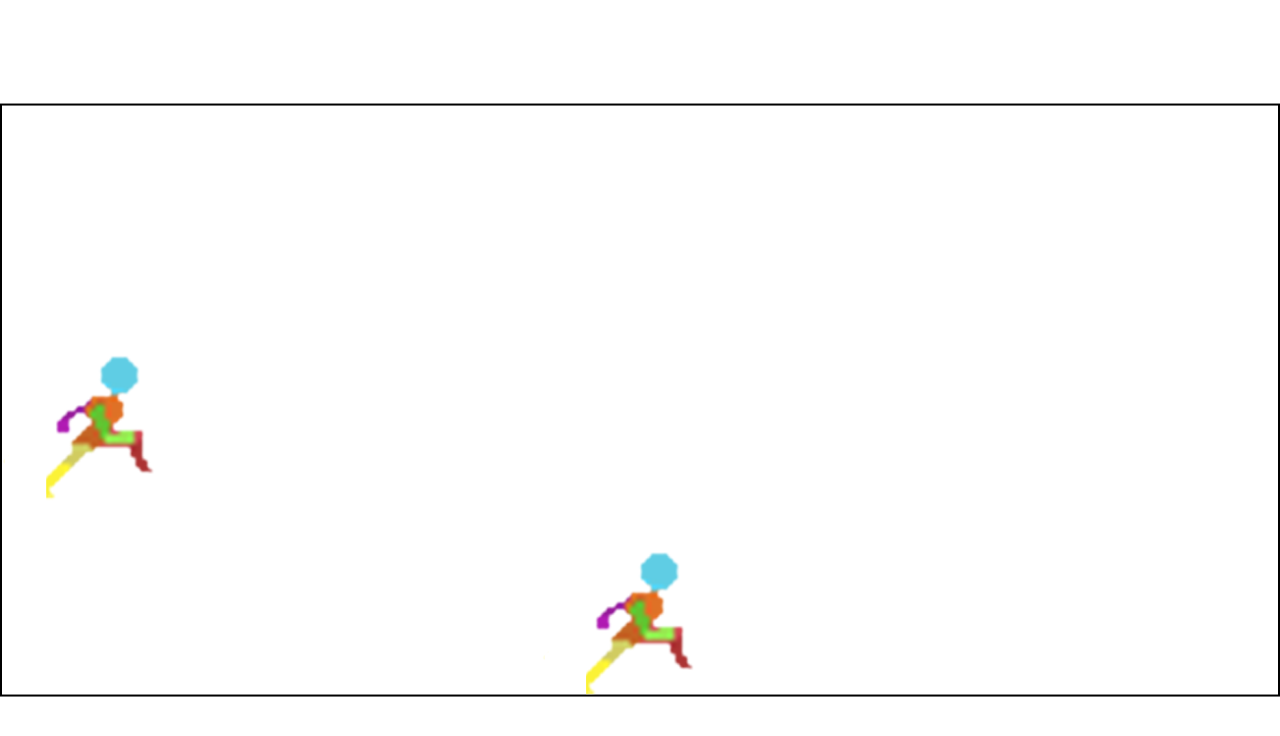
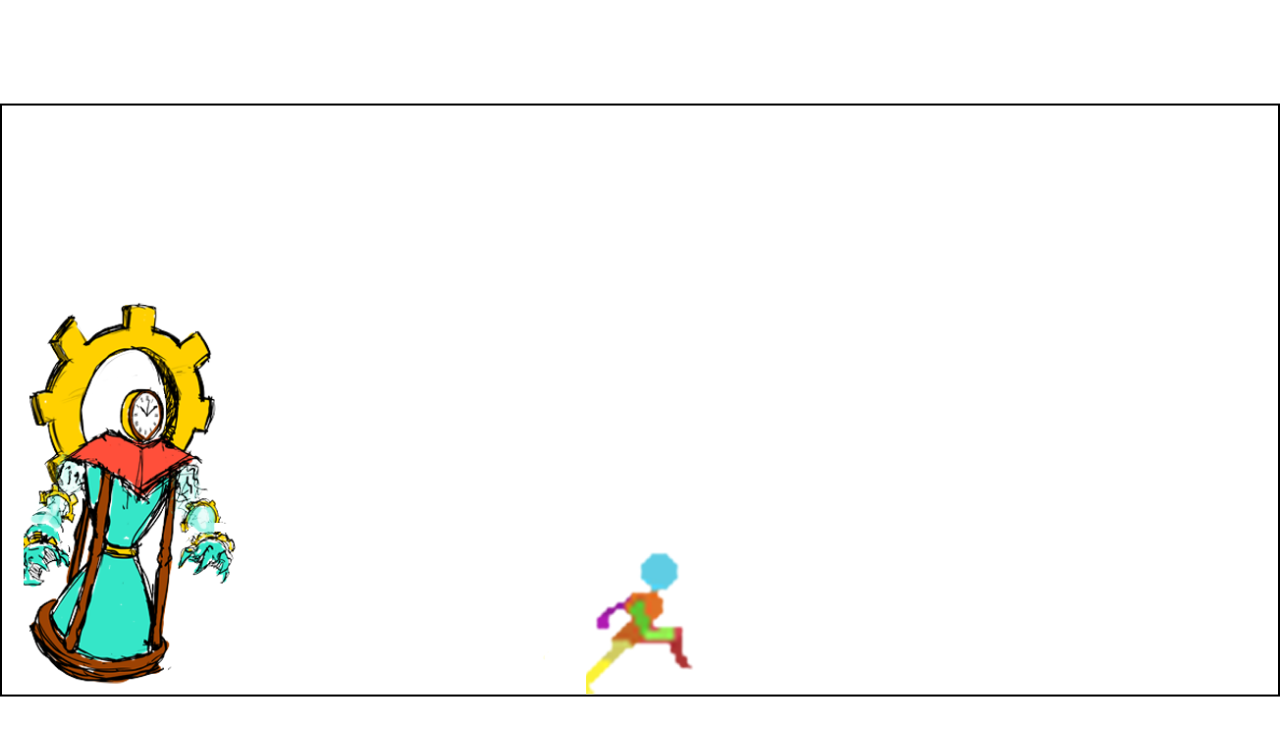
Before and after one commit to Vegadrone/Chased-by-Time-Vegadrone-2023-JavaScript-GameJam-Project, a plain HTML site: page index.html in a window 1280 px wide. Drawn offline with Linux system fonts and the light colour scheme.

Commit message:
feat: :sparkles: add monster sprite and soundù

```diff
--- a/JavaScript/monster.js
+++ b/JavaScript/monster.js
@@ -2,18 +2,17 @@ export class Monster {
     constructor(game) {
         //Point to the whole game object
         this.game = game;
-        //Player Dimensions
-        this.width = 200;
+        //MonsterDimension Dimensions
+        this.width = 250;
         this.height = 400;
-        //This put the sprite in the middle of the canvas at the bottom
         this.x = 0;
         this.y = this.game.height - this.height;
-        this.image = document.getElementById('player');
+        this.image = document.getElementById('monster');
         //Sprite animation values
         this.frameX = 0;
         this.frameY = 0;
         this.gameFrame = 0;
-        this.staggerFrame = 5;
+        this.staggerFrame = 8;
         //Sound Effects
     }
 
--- a/JavaScript/player.js
+++ b/JavaScript/player.js
@@ -24,6 +24,8 @@ export class Player {
         //Sound Effects
         this.sound = new Audio();
         this.sound.src = '../assets/jump.flac';
+        this.runSound = new Audio();
+        this.runSound.src = '../assets/fastrunning-6306.mp3';
     }
 
     update(input){
@@ -33,7 +35,8 @@ export class Player {
         else this.movementSpeed = 0;
 
         //Horizontal Movement
-        this.x += this.movementSpeed;
+        this.x += this.movementSpeed //this.runSound.play();
+
 
         //Set L and R boundries
         if (this.x < 0) this.x = 0;
--- a/index.html
+++ b/index.html
@@ -11,5 +11,6 @@
 <body>
     <canvas id="gameScreen"></canvas>
     <img class="load-immages" id="player" src="./assets/char-spritesheet.png" alt="char-spritesheet">
+    <img class="load-immages" id="monster" src="./assets/monster-spritesheet.png" alt="monster-spritesheet">
 </body>
 </html>
```
Also changed, not shown: assets/monster-spritesheet.png (added), 1 other file.
